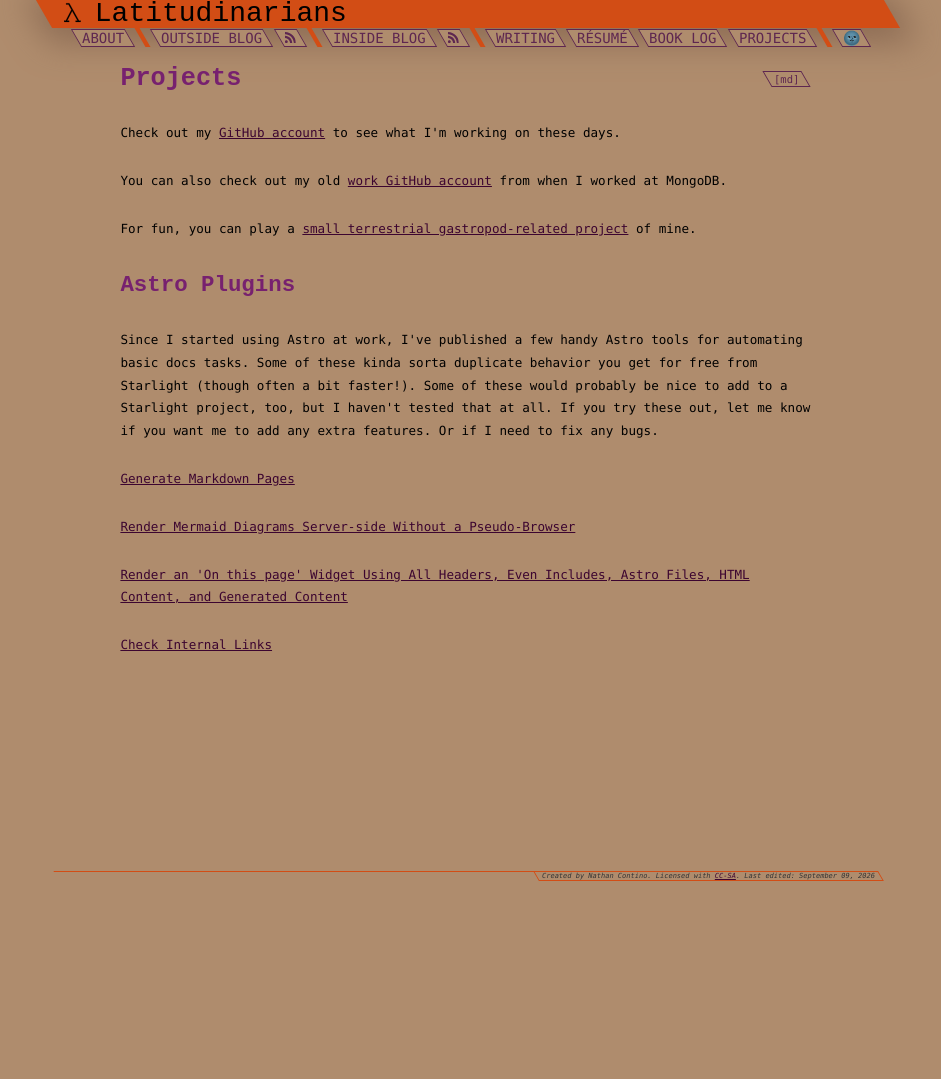
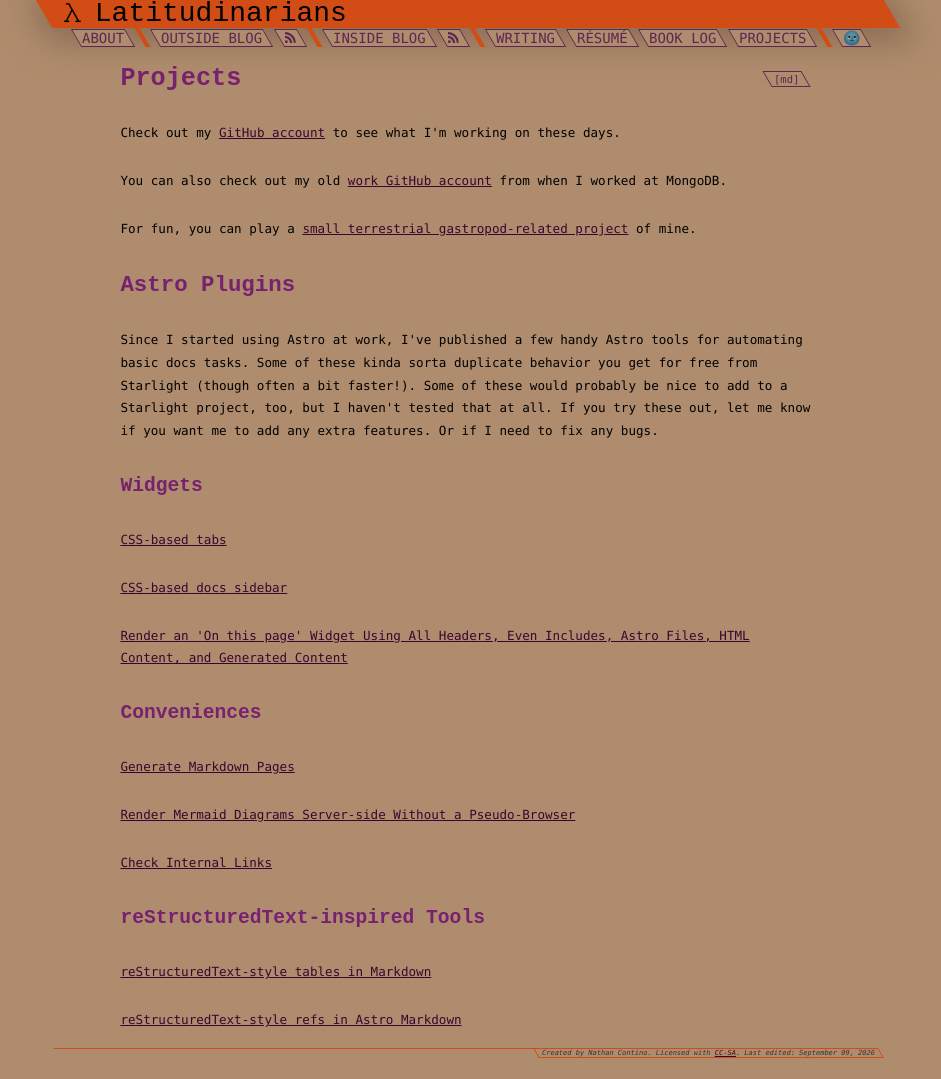
Before and after one commit to nathan-contino/nathan-contino.github.io, a Jekyll site: the page built from _pages/projects.md, in a window 1280 px wide. Shown: the whole page, without its empty margins (174-1115 px from the left). Built offline with Jekyll 4.4.1, drawn with Linux system fonts in a browser that asks for light colours; before the commit the page ends 902 px from its top, so only the background shows below that.

Commit message:
Improve astro plugins section of projects page

```diff
--- a/_pages/projects.md
+++ b/_pages/projects.md
@@ -14,10 +14,24 @@ For fun, you can play a [small terrestrial gastropod-related project](/java-appl
 
 Since I started using Astro at work, I've published a few handy Astro tools for automating basic docs tasks. Some of these kinda sorta duplicate behavior you get for free from Starlight (though often a bit faster!). Some of these would probably be nice to add to a Starlight project, too, but I haven't tested that at all. If you try these out, let me know if you want me to add any extra features. Or if I need to fix any bugs.
 
+### Widgets
+
+[CSS-based tabs](https://github.com/nathan-contino/astro-better-tabs)
+
+[CSS-based docs sidebar](https://github.com/nathan-contino/astro-better-docs-sidebar)
+
+[Render an 'On this page' Widget Using All Headers, Even Includes, Astro Files, HTML Content, and Generated Content](https://github.com/nathan-contino/astro-toc-smol)
+
+### Conveniences
+
 [Generate Markdown Pages](https://github.com/nathan-contino/astro-gen-markdown-pages)
 
 [Render Mermaid Diagrams Server-side Without a Pseudo-Browser](https://github.com/nathan-contino/astro-mermaid-renderer-cli-smol)
 
-[Render an 'On this page' Widget Using All Headers, Even Includes, Astro Files, HTML Content, and Generated Content](https://github.com/nathan-contino/astro-toc-smol)
+[Check Internal Links](https://github.com/nathan-contino/astro-link-checker)
 
-[Check Internal Links](https://github.com/nathan-contino/astro-link-checker)
+### reStructuredText-inspired Tools
+
+[reStructuredText-style tables in Markdown](https://github.com/nathan-contino/astro-better-tables)
+
+[reStructuredText-style refs in Astro Markdown](https://github.com/nathan-contino/astro-refs)
```
